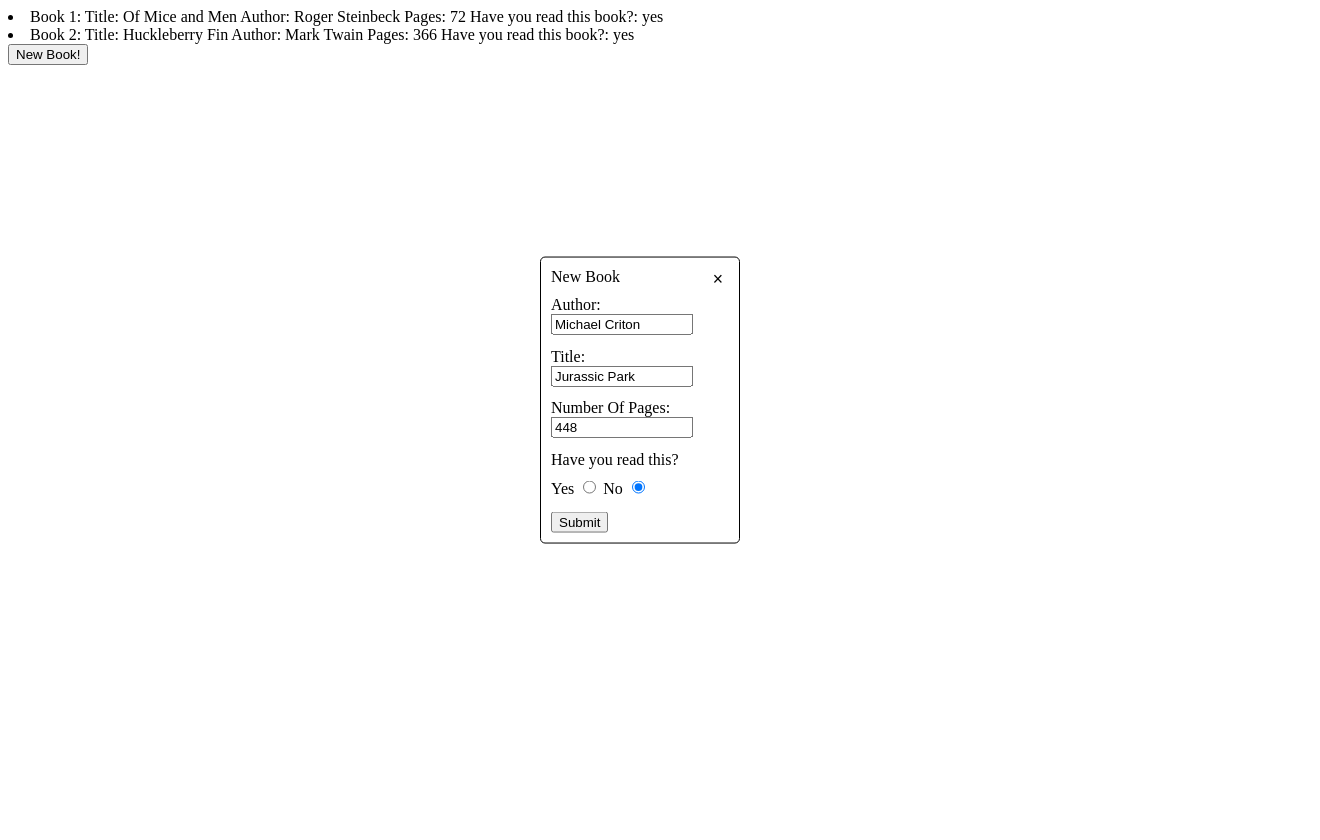
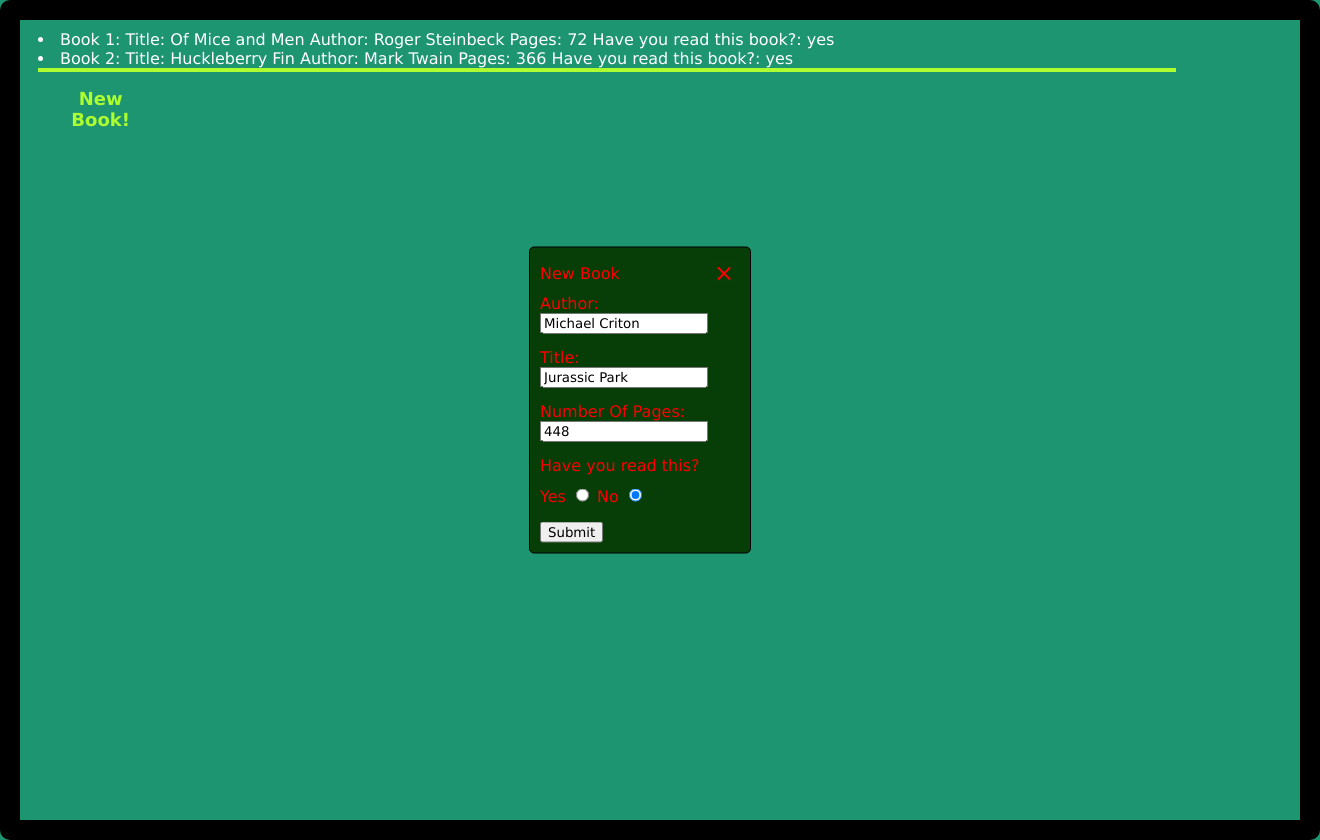
Before and after one commit to coolsteve1129/modal-and-event-listeners-library, a plain HTML site: page index.html in a window 1280 px wide. Shown: the whole page, 1320 px wide, since content can reach past the window. Before the commit the page ends 800 px from the top, so only its background shows below. Drawn offline with Linux system fonts and the light colour scheme.

Commit message:
Added CSS not done yet

```diff
--- a/books.js
+++ b/books.js
@@ -66,6 +66,7 @@ formData.addEventListener("submit", (e) => {
     // }
     // }
     //^^how you do the foreach loop with a for loop
+
     addBookToLibrary(author.value, title.value, numOfPgs.value, readStatus)
     refreshList()
 })
--- a/index.html
+++ b/index.html
@@ -7,15 +7,14 @@
     <title>Library</title>
     <link href="styles.css" rel="stylesheet">
 </head>
+<div id="edge">
 <body>
     <div id="bookList"></div>
 
-
 <button id="newBookBtn">New Book!</button>
-
 <div class="modal" id="modal">
     <div class="modal-header">
-        <div class="title">New Book</div>
+        <div id="newBookText" width:>New Book</div>
         <button id="closeBtn" class="">&times;</button>
     </div>
     <div class="modal-body">
@@ -24,7 +23,7 @@
             <input type="text" id="author" minlength="1" value="Michael Criton" required><br>
 
             <label for="title">Title:</label><br>
-            <input type="text" id="title" minlength="1" value="Jurassic Park" required>
+            <input type="text" id="title" minlength="1" value="Jurassic Park" required><br>
 
             <label for="numOfPgs">Number Of Pages:</label><br>
             <input type="text" id="numOfPgs" min="1" value="448" required><br>
@@ -46,3 +45,4 @@
     <script src="books.js"></script>
 </body>
 </html>
+</div>
--- a/styles.css
+++ b/styles.css
@@ -1,5 +1,41 @@
-*, *::after, *::before{
-    box-sizing: border-box;
+*{
+    font-family: 'Lucida Sans', 'Lucida Sans Regular', 'Lucida Grande', 'Lucida Sans Unicode', Geneva, Verdana, sans-serif;
+}
+html{
+    background-color: rgb(30, 149, 113);
+    border: 20px solid black;
+    width: 100%;
+    height: 100%;
+    border-radius: 10px;
+}
+#newBookBtn{
+    margin-left: 1%;
+    border: none;
+    width: 120px;
+    height: 30px;
+    background-color: rgb(30, 149, 113);
+    color: greenyellow;
+    font-size: large;
+    font-weight: bold;
+}
+#newBookBtn:hover{
+    cursor: pointer;
+}
+#bookList{
+    color: white;
+    display:flex;
+    flex-direction: column;
+    margin-top: 10px;
+    margin-right: 10px;
+    margin-left: 10px;
+    margin-bottom: 15px;
+    border-bottom: 4px solid greenyellow;
+    width: 90%;
+}
+#newBookText{
+    display: flex;
+    flex-direction: column;
+    justify-content: center;
 }
 .modal{
     position: fixed;
@@ -12,7 +48,8 @@
     border-radius: 5px;
     z-index: 10;
     /* ^^puts your modal above the page */
-    background-color: white;
+    background-color:rgb(7, 61, 7);
+    color: red;
     width: 200px;
     max-width: 80%;
     height: auto;
@@ -24,14 +61,15 @@
 }
 .modal-header{
     display: flex;
+    flex-direction: rows;
     justify-content:space-between;
     margin-bottom: 3%;
 }
 .modal-header #closeBtn{
 cursor: pointer;
-font-size: 1.1rem;
-border: none;
-background-color: white;
+font-size: 1.5rem;
+border: none; background-color:rgb(7, 61, 7);
+color: red;
 }
 input[type=text]{
     width: 80%;
```
